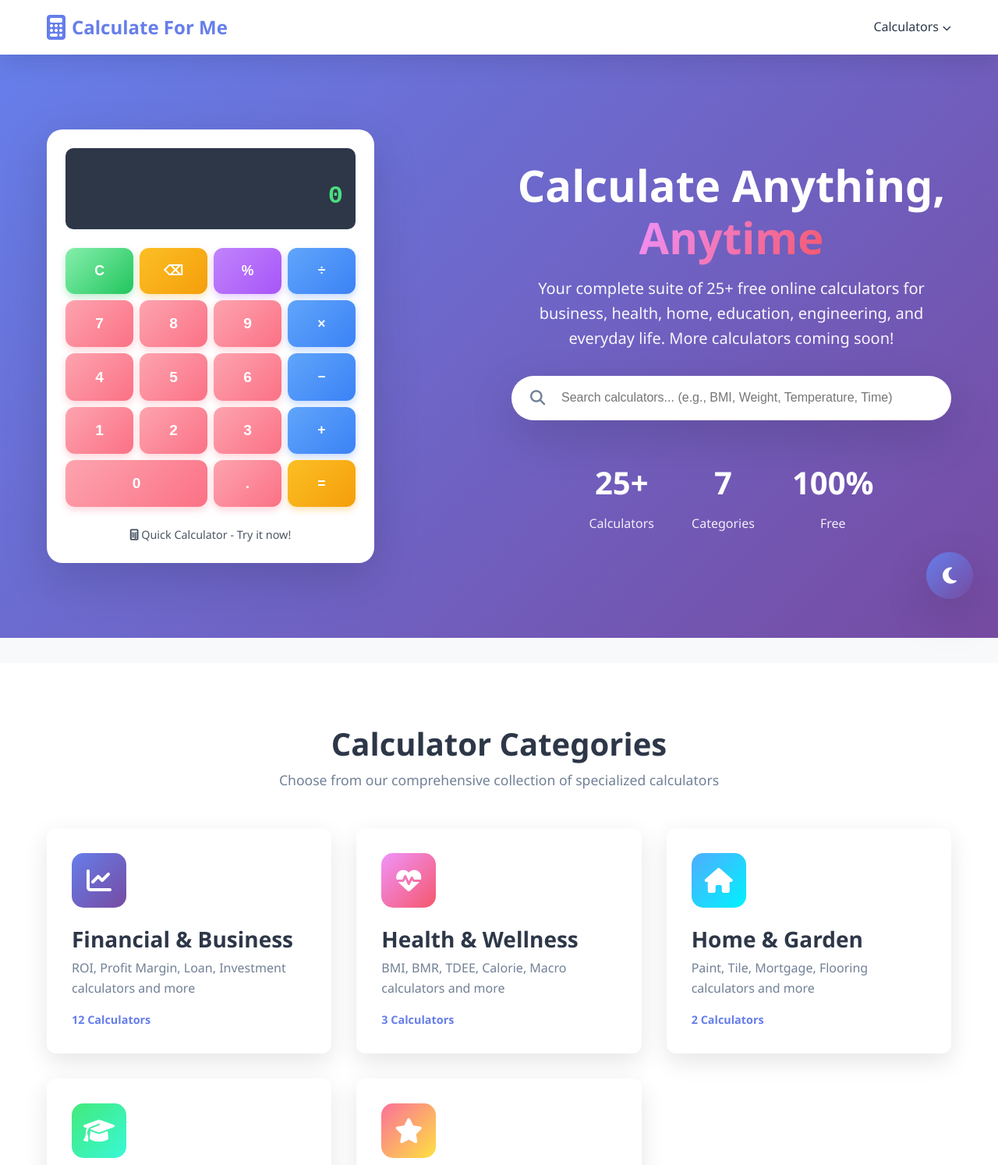
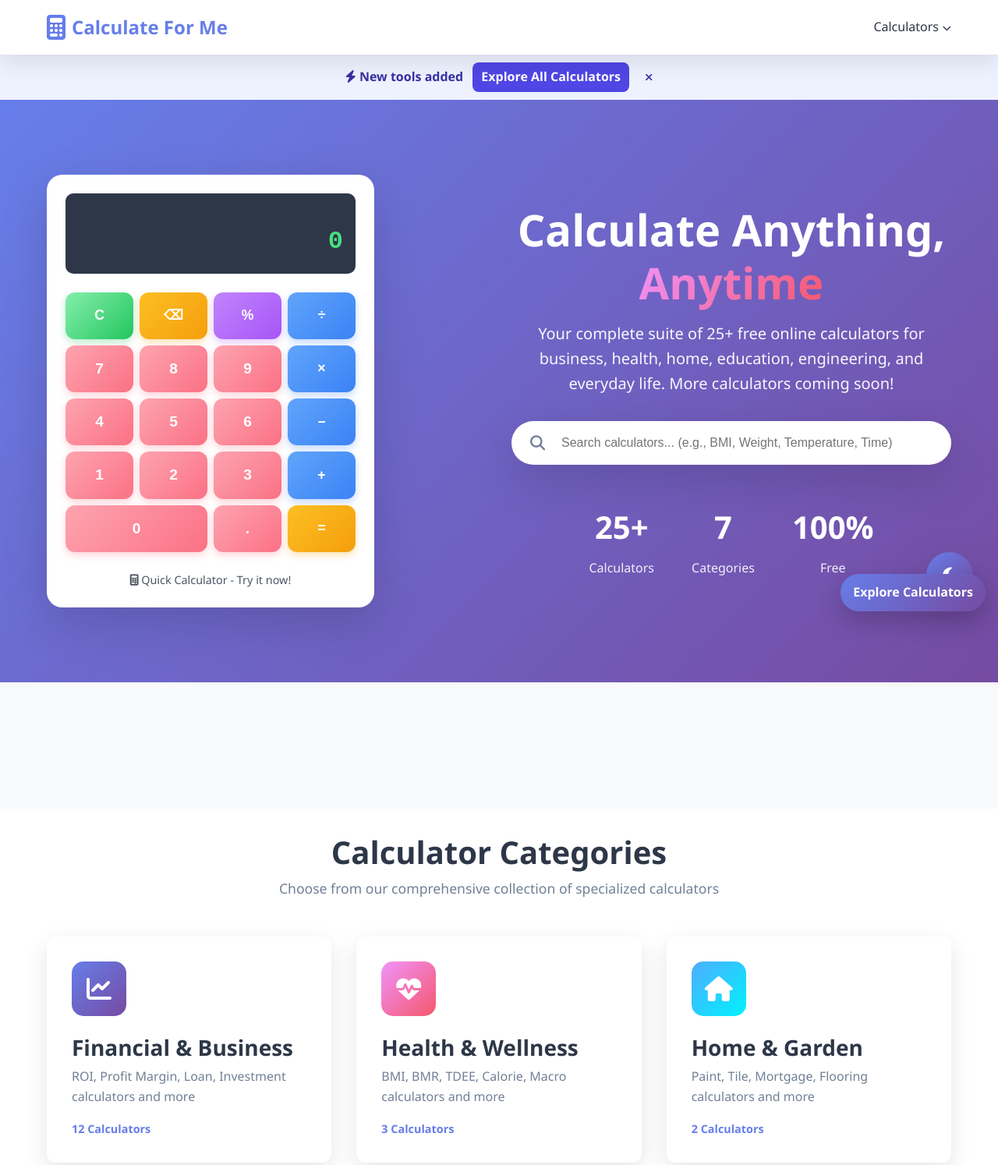
Before and after one commit to iambhagat92/calcuforme, a plain HTML site: page index.html in a window 1280 px wide. Shown: the top 1494 px of the page at 78% size. Drawn offline with Linux system fonts and the light colour scheme.

Commit message:
feat(home): add dismissible Explore banner, sticky CTA; tighten section spacing; fix unclosed script tag

```diff
--- a/index.html
+++ b/index.html
@@ -240,6 +240,15 @@
         </div>
     </nav>
 
+    <!-- Explore Banner (dismissible) -->
+    <div id="exploreBanner" style="background:#eef2ff; color:#3730a3; padding:.6rem 0;">
+        <div class="container" style="display:flex; align-items:center; justify-content:center; gap:.75rem;">
+            <span style="font-weight:600;"><i class="fas fa-bolt"></i> New tools added</span>
+            <a href="#categories" style="background:#4f46e5; color:#fff; padding:.4rem .7rem; border-radius:8px; text-decoration:none; font-weight:600;">Explore All Calculators</a>
+            <button id="closeBanner" aria-label="Close" style="margin-left:.5rem; background:transparent; border:none; color:#3730a3; cursor:pointer;"><i class="fas fa-times"></i></button>
+        </div>
+    </div>
+
     <!-- Mobile Menu -->
     <div class="mobile-menu" id="mobileMenu">
         <button class="close-btn" id="closeMenuBtn">
@@ -409,6 +418,7 @@
 
         // Initialize display
         updateDisplay();
+    </script>
 
     <!-- Google AdSense - After Calculator Widget -->
     <div class="container" style="text-align: center; margin: 2rem auto; max-width: 728px;">
@@ -424,7 +434,7 @@
 
 
     <!-- Categories Section -->
-    <section class="categories" id="categories">
+    <section class="categories" id="categories" style="padding: 2rem 0;">
         <div class="container">
             <div class="section-header">
                 <h2>Calculator Categories</h2>
@@ -501,7 +511,7 @@
     </section>
 
     <!-- Popular Calculators Section -->
-    <section class="popular-calculators" id="popular">
+    <section class="popular-calculators" id="popular" style="padding: 2rem 0;">
         <div class="container">
             <div class="section-header">
                 <h2>Most Popular Calculators</h2>
@@ -929,6 +939,25 @@
         </div>
     </footer>
 
+    <style>
+      .sticky-cta{position:fixed; right:16px; bottom:16px; z-index:1000; background:linear-gradient(135deg,#667eea,#764ba2); color:#fff; padding:.7rem 1rem; border-radius:9999px; text-decoration:none; box-shadow:0 12px 30px rgba(0,0,0,.2); font-weight:700}
+      @media (max-width: 480px){ .sticky-cta{right:12px; bottom:12px; padding:.6rem .9rem; font-weight:600} }
+    </style>
+    <a href="#categories" class="sticky-cta" aria-label="Explore Calculators">Explore Calculators</a>
+
+    <script>
+      // Dismissible banner with persistence
+      (function(){
+        try{
+          if(localStorage.getItem('hideExploreBanner')==='1'){
+            var eb=document.getElementById('exploreBanner'); if(eb) eb.style.display='none';
+          }
+          var cb=document.getElementById('closeBanner');
+          if(cb){ cb.addEventListener('click', function(){ localStorage.setItem('hideExploreBanner','1'); var eb=document.getElementById('exploreBanner'); if(eb) eb.style.display='none'; }); }
+        }catch(e){}
+      })();
+    </script>
+
     <script src="js/main.js"></script>
     <script src="js/calculator-utils.js"></script>
 </body>
```
